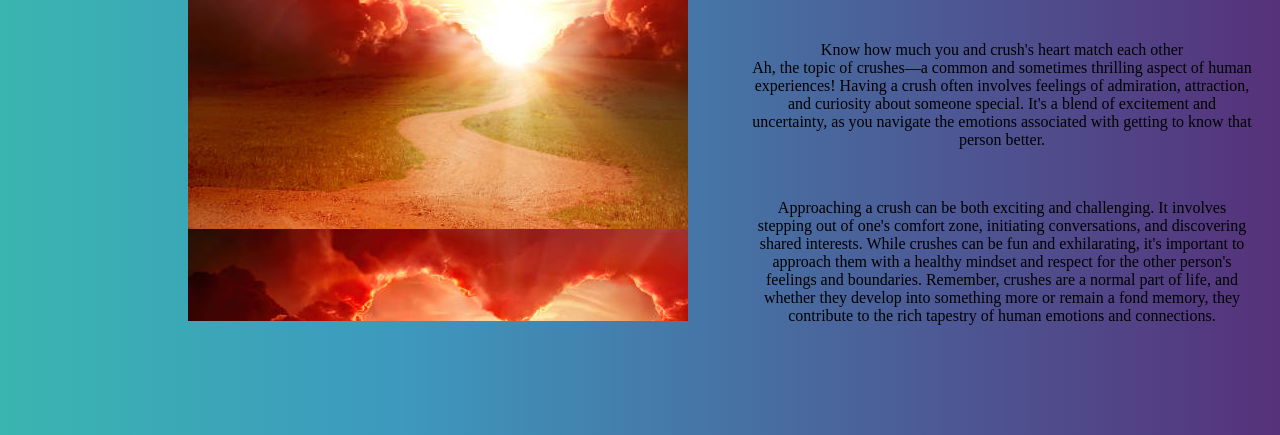
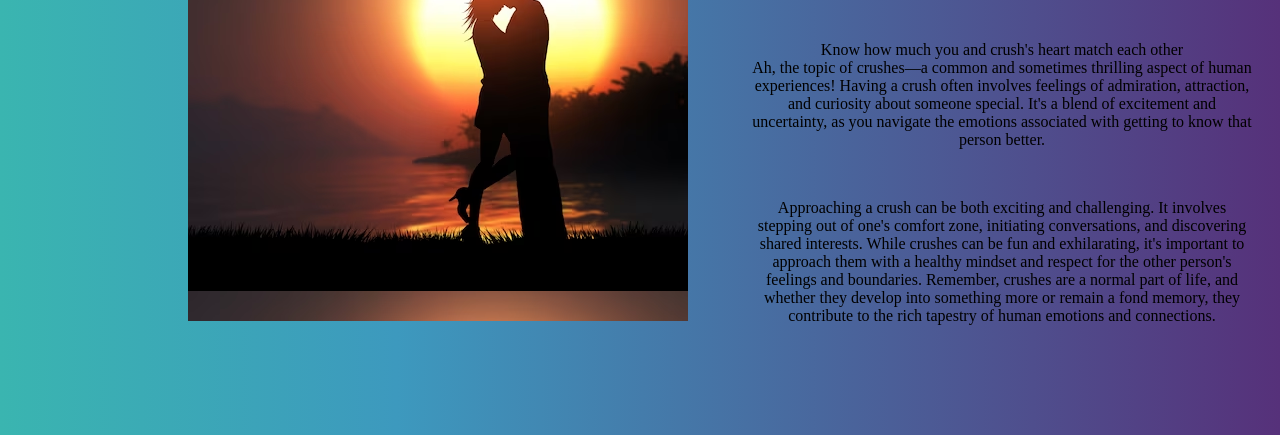
Before and after one commit to anirudh-hegde/hearts2sync, a plain HTML site: page index.html in a window 1280 px wide. Shown: the part 374-809 px from the top of the page. Drawn offline with Linux system fonts and the light colour scheme.

Commit message:
Update index.css

```diff
--- a/index.css
+++ b/index.css
@@ -8,7 +8,7 @@ body {
 
 .Img {
     text-align: center;
-    background-image: url("/static/love3.jpg");
+    background-image: url("../static/lovers.avif");
     width: 500px;
     height: 500px;
     margin-left: 180px;
```
